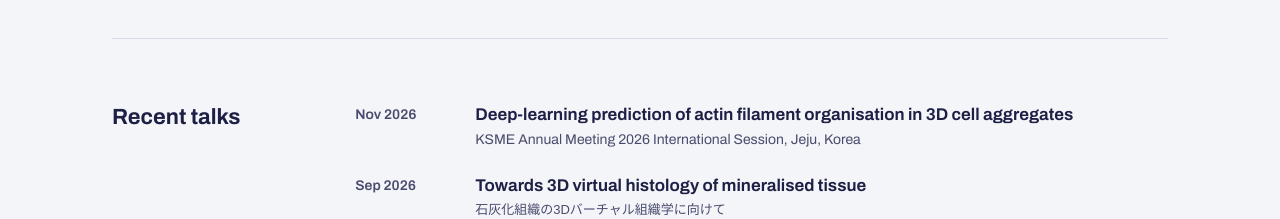
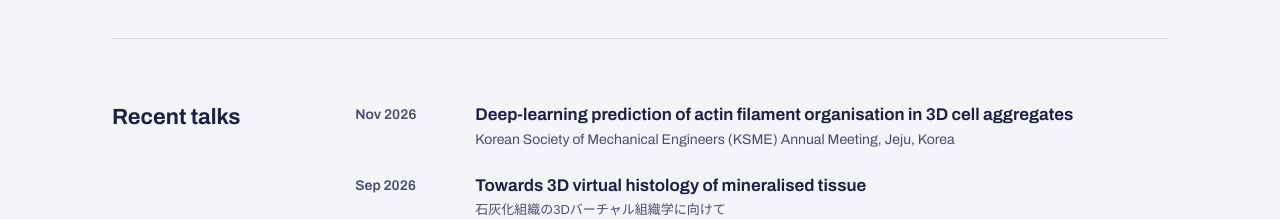
Before and after one commit to PDurongbhan/dpholpat.com, a plain HTML site: page index.html in a window 1280 px wide. Shown: the part 6080-6299 px from the top of the page. Drawn offline with Linux system fonts and the light colour scheme; animation ran at ten frames a second.

Commit message:
Talks: spell out the KSME meeting name
Korean Society of Mechanical Engineers (KSME) Annual Meeting, matching
the CV's convention of full names with the abbreviation in brackets
and the year left to the date column.

Co-Authored-By: Claude Opus 5.5 <noreply@anthropic.com>
Claude-Session: https://claude.ai/code/session_01HfzrFq8J1cyqh1oPS2zbhY

```diff
--- a/index.html
+++ b/index.html
@@ -537,7 +537,7 @@ footer {
     <ol class="rows">
       <li>
         <span class="when">Nov 2026</span>
-        <div><h3>Deep-learning prediction of actin filament organisation in 3D cell aggregates</h3><p class="place">KSME Annual Meeting 2026 International Session, Jeju, Korea</p></div>
+        <div><h3>Deep-learning prediction of actin filament organisation in 3D cell aggregates</h3><p class="place">Korean Society of Mechanical Engineers (KSME) Annual Meeting, Jeju, Korea</p></div>
       </li>
       <li>
         <span class="when">Sep 2026</span>
```
